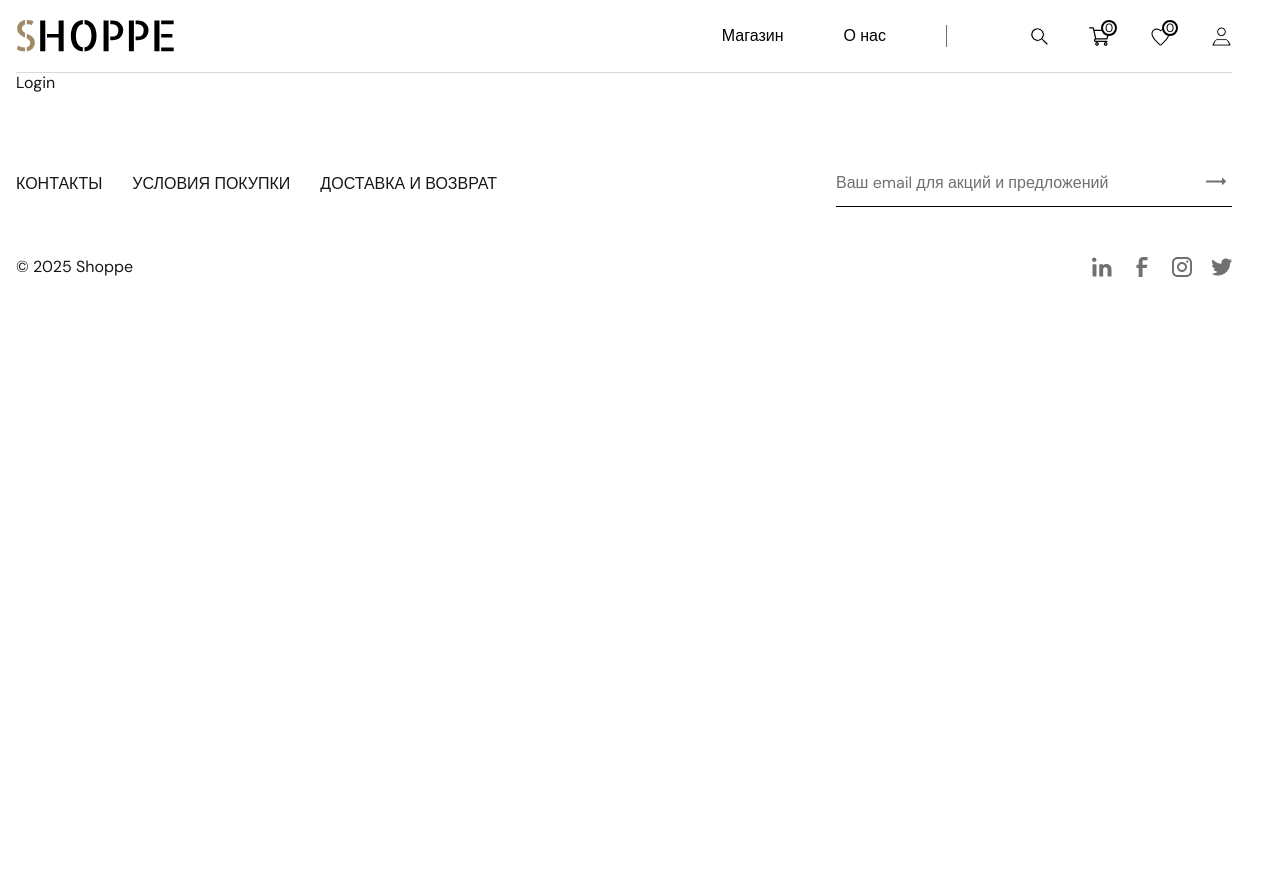
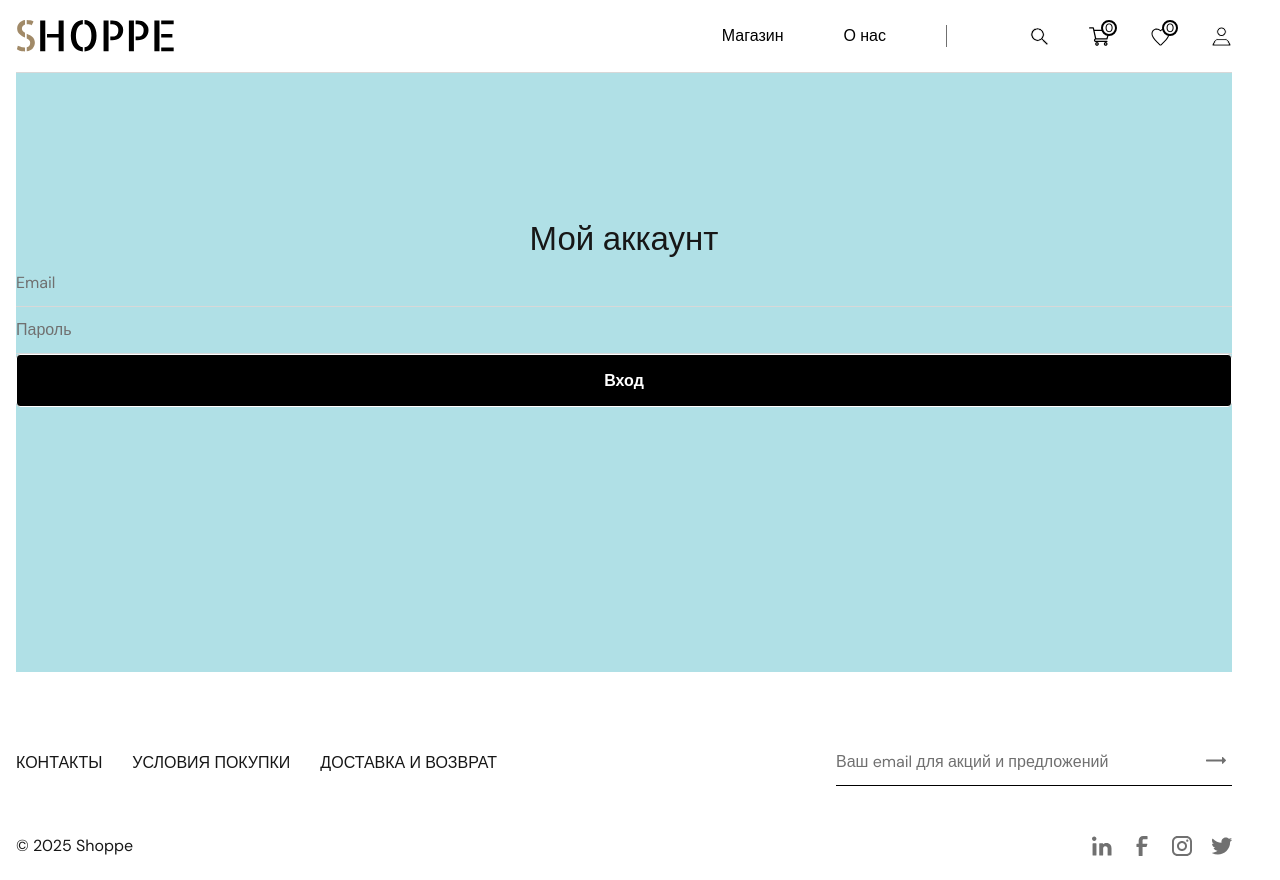
Before and after one commit to ministrov/shoppe-ecommerce-next, a Next.js app: page /auth/login in a window 1280 px wide. Before the commit the page ends 800 px from the top, so only its background shows below. Built offline with nearby package versions, Linux system fonts and the light colour scheme.

Commit message:
feat: create a markup for login page

```diff
--- /dev/null
+++ b/app/auth/login/page.module.css
@@ -0,0 +1,13 @@
+.login {
+  padding-top: 144px;
+  padding-bottom: 265px;
+  background-color: powderblue;
+}
+
+/* .form {
+
+}
+
+.fields {
+
+} */
--- a/app/auth/login/page.tsx
+++ b/app/auth/login/page.tsx
@@ -1,3 +1,26 @@
+import { InputField } from '@/components/inputField/InputField';
+import styles from './page.module.css';
+import { Button } from '@/components/button/Button';
+
 export default function Login() {
-  return <div>Login</div>;
+  return (
+    <div className={styles.login}>
+      <h1>Мой аккаунт</h1>
+
+      <form method="post" action="" className={styles.form}>
+        <div className={styles.fiels}>
+          <InputField variant="gray" placeholder="Email" />
+          <InputField
+            type="password"
+            variant="gray"
+            placeholder="Пароль"
+          />
+        </div>
+
+        <Button color="primary">
+          Вход
+        </Button>
+      </form>
+    </div>
+  );
 }
```
